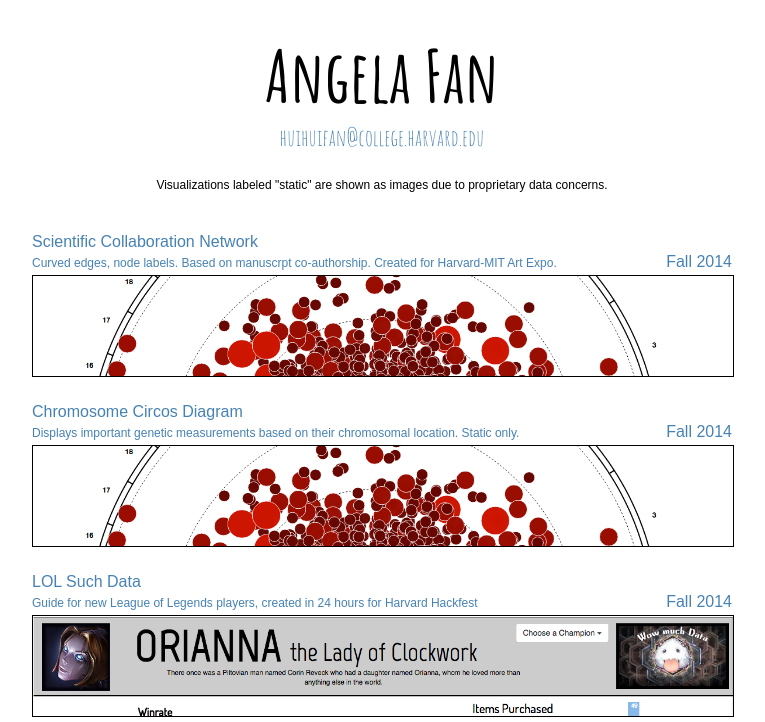
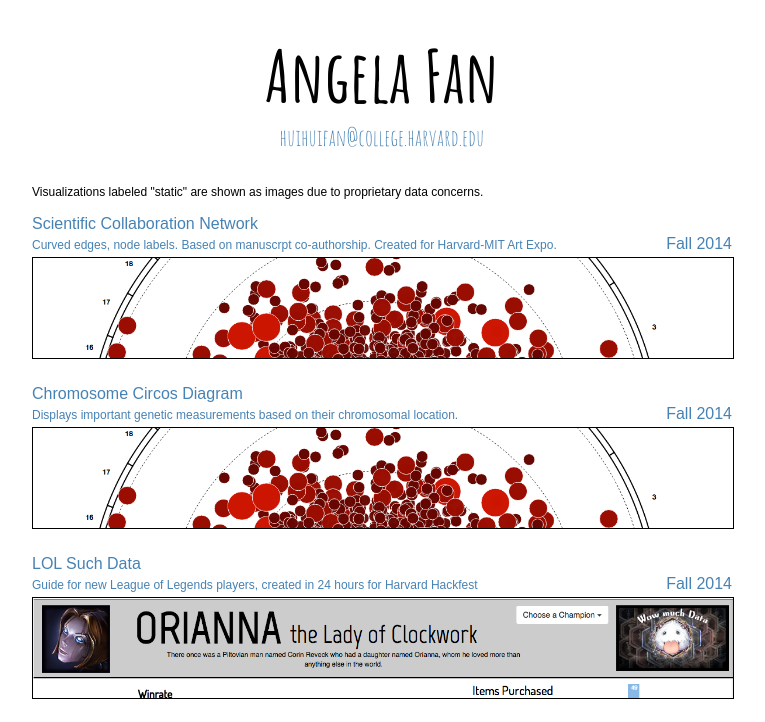
Before and after one commit to huihuifan/huihuifan.github.io, a plain HTML site: page index.html in a window 1280 px wide. Shown: the top 722 px of the page, without its empty margins (258-1023 px from the left). Drawn offline with Linux system fonts and the light colour scheme; a web font is replaced by a local one.

Commit message:
experimenting with header change

```diff
--- a/index.html
+++ b/index.html
@@ -13,8 +13,9 @@
 		<div class="header">
 			<h1 class="name">Angela Fan</h1>
 			<span class="email"><a href="mailto:huihuifan@college.harvard.edu?Subject=Hwello" target="_blank">huihuifan@college.harvard.edu</a></span>
-			<h7 class="message">Visualizations labeled "static" are shown as images due to proprietary data concerns.</h7>
 		</div>
+
+		<h7 class="message">Visualizations labeled "static" are shown as images due to proprietary data concerns.</h7>
 
 		<div class="project">
 			<span class="date">Fall 2014</span>
@@ -30,7 +31,7 @@
 			<span class="date">Fall 2014</span>
 			<a class="link" href="http://huihuifan.github.io/georg_circos/" target="_blank">
 				<span class="name">Chromosome Circos Diagram</span>
-				<span class="description">Displays important genetic measurements based on their chromosomal location. Static only.</span>
+				<span class="description">Displays important genetic measurements based on their chromosomal location.</span>
 				<img class="picture" src="circos2.png">
 				<div class="overlay"></div>
 			</a>
```
